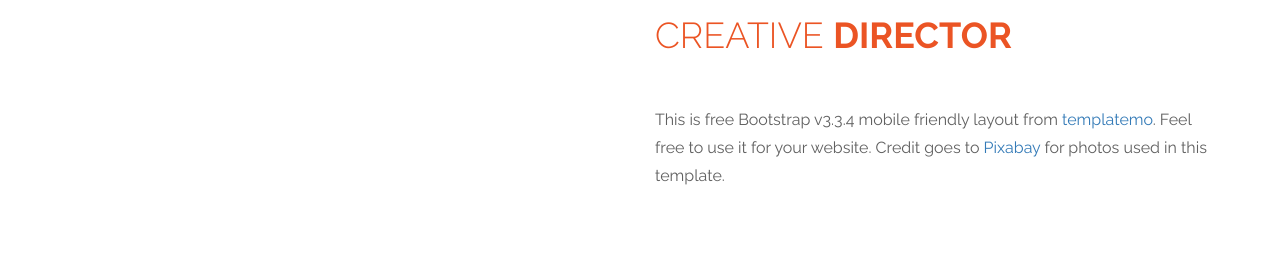
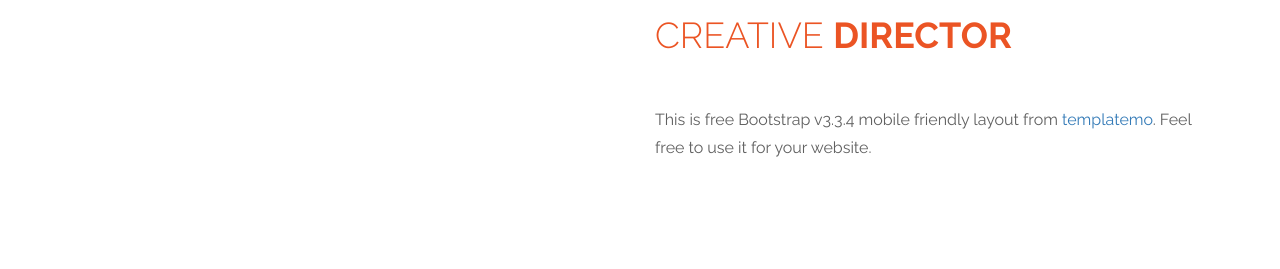
Before and after one commit to DodiBudiman/dodibudiman.github.io, a plain HTML site: page index.html in a window 1280 px wide. Shown: the part 3466-3735 px from the top of the page. Drawn offline with Linux system fonts and the light colour scheme.

Commit message:
Update index.html

```diff
--- a/index.html
+++ b/index.html
@@ -267,7 +267,7 @@ https://templatemo.com/tm-464-ultra-profile
 						<h2>This is <strong>By</strong></h2>
 						<h1 class="tm-red-text">Creative <strong>Director</strong></h1>
 					</div>
-					<p>This is free Bootstrap v3.3.4 mobile friendly layout from <a rel="nofollow" href="https://templatemo.com">templatemo</a>. Feel free to use it for your website. Credit goes to <a rel="nofollow" href="https://pixabay.com">Pixabay</a> for photos used in this template.</p>
+					<p>This is free Bootstrap v3.3.4 mobile friendly layout from <a rel="nofollow" href="https://templatemo.com">templatemo</a>. Feel free to use it for your website.</p>
 				</div>
 			</div>
 		</div>
```
